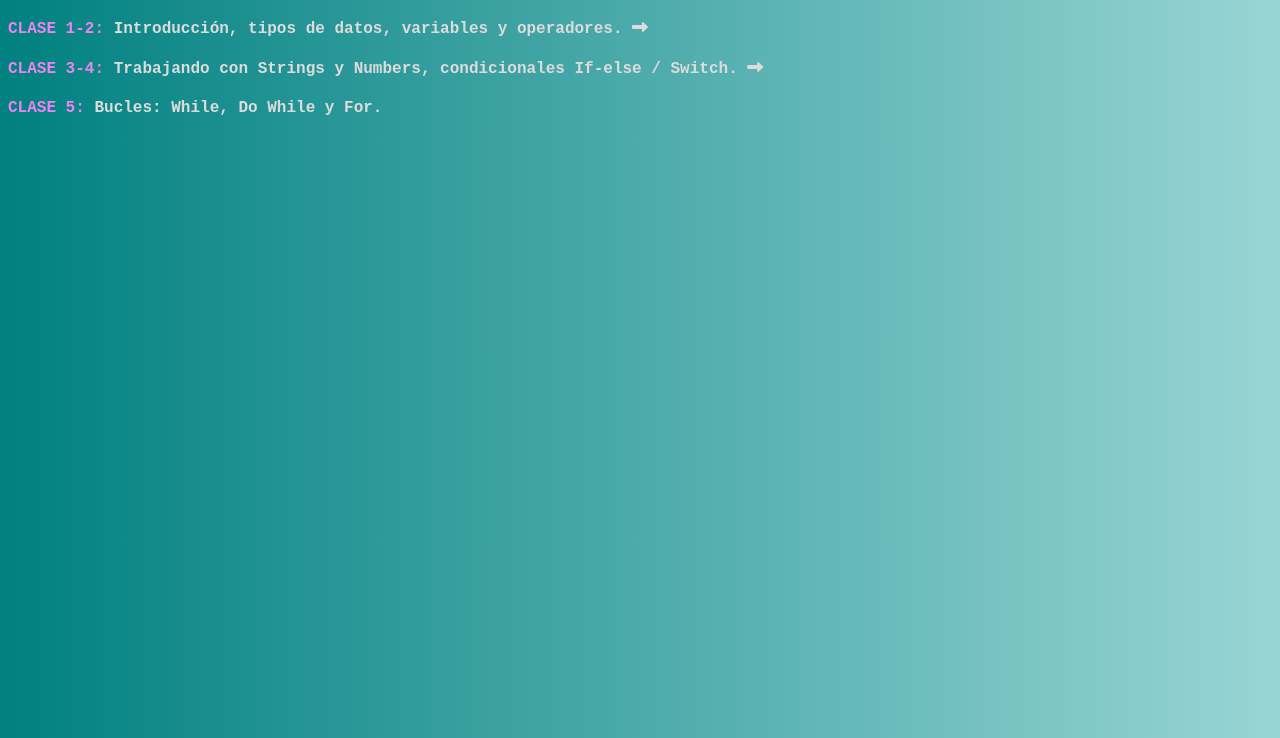
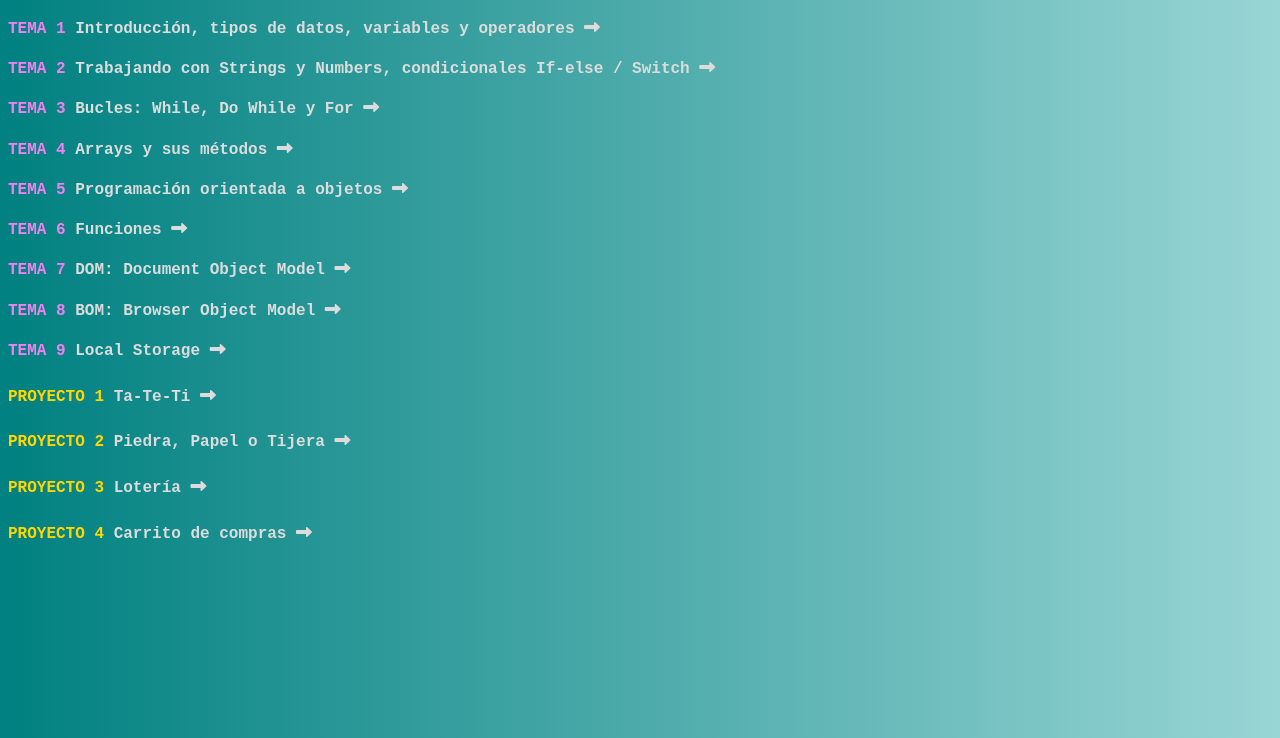
Before and after one commit to diegograssino/rcs-9i-js, a plain HTML site: page index.html in a window 1280 px wide. Shown: the part 62-800 px from the top of the page. Drawn offline with Linux system fonts and the light colour scheme.

Commit message:
Mod de la estructura general, agrego contenidos futuros

```diff
--- a/index.css
+++ b/index.css
@@ -31,6 +31,25 @@ h4 a:hover {
   text-decoration: underline;
 }
 
+h5 {
+  font-size: 1em;
+}
+
+h5 span {
+  color: gold;
+}
+
+h5 a {
+  color: gainsboro;
+  text-decoration: none;
+  transition: all 0.1s ease-in;
+}
+
+h5 a:hover {
+  color: white;
+  text-decoration: underline;
+}
+
 a {
   color: goldenrod;
   text-decoration: none;
--- a/index.html
+++ b/index.html
@@ -22,38 +22,82 @@
       <i class="fa-brands fa-js"></i> JAVASCRIPT
     </h1>
     <h4>
-      <span>CLASE 1-2:</span>
-      <a href="clases/clase1.html"
+      <span>TEMA 1</span>
+      <a href="temas/tema1.html"
         >Introducción, tipos de datos, variables y
-        operadores.
+        operadores
         <i class="fa-solid fa-right-long"></i
       ></a>
     </h4>
     <h4>
-      <span>CLASE 3-4:</span>
-      <a href="clases/clase2.html"
+      <span>TEMA 2</span>
+      <a href="temas/tema2.html"
         >Trabajando con Strings y Numbers,
-        condicionales If-else / Switch.
+        condicionales If-else / Switch
         <i class="fa-solid fa-right-long"></i
       ></a>
     </h4>
     <h4>
-      <span>CLASE 5:</span>
-      <a href="clases/clase5.html"
-        >Bucles: While, Do While y For.</a
-      >
-    </h4>
-    <!-- <h4>
-      <span>1)</span>
-      <a href="condicionales.html"
-        >Condicionales: If-else y Switch.</a
-      >
+      <span>TEMA 3</span>
+      <a href="temas/tema3.html"
+        >Bucles: While, Do While y For </a
+      ><i class="fa-solid fa-right-long"></i>
     </h4>
     <h4>
-      <span>2)</span>
-      <a href="bucles.html"
-        >Bucles: While, Do-While y For.</a
-      >
-    </h4> -->
+      <span>TEMA 4</span>
+      <a href="temas/tema4.html"
+        >Arrays y sus métodos </a
+      ><i class="fa-solid fa-right-long"></i>
+    </h4>
+    <h4>
+      <span>TEMA 5</span>
+      <a href="temas/tema5.html"
+        >Programación orientada a objetos </a
+      ><i class="fa-solid fa-right-long"></i>
+    </h4>
+    <h4>
+      <span>TEMA 6</span>
+      <a href="temas/tema6.html">Funciones </a
+      ><i class="fa-solid fa-right-long"></i>
+    </h4>
+    <h4>
+      <span>TEMA 7</span>
+      <a href="temas/tema6.html"
+        >DOM: Document Object Model </a
+      ><i class="fa-solid fa-right-long"></i>
+    </h4>
+    <h4>
+      <span>TEMA 8</span>
+      <a href="temas/tema6.html"
+        >BOM: Browser Object Model </a
+      ><i class="fa-solid fa-right-long"></i>
+    </h4>
+    <h4>
+      <span>TEMA 9</span>
+      <a href="temas/tema6.html">Local Storage </a
+      ><i class="fa-solid fa-right-long"></i>
+    </h4>
+    <h5>
+      <span>PROYECTO 1</span>
+      <a href="temas/tema6.html">Ta-Te-Ti </a
+      ><i class="fa-solid fa-right-long"></i>
+    </h5>
+    <h5>
+      <span>PROYECTO 2</span>
+      <a href="temas/tema6.html"
+        >Piedra, Papel o Tijera </a
+      ><i class="fa-solid fa-right-long"></i>
+    </h5>
+    <h5>
+      <span>PROYECTO 3</span>
+      <a href="temas/tema6.html">Lotería </a
+      ><i class="fa-solid fa-right-long"></i>
+    </h5>
+    <h5>
+      <span>PROYECTO 4</span>
+      <a href="temas/tema6.html"
+        >Carrito de compras </a
+      ><i class="fa-solid fa-right-long"></i>
+    </h5>
   </body>
 </html>
```
Also changed, not shown: temas/tema1.html (renamed from clases/clase1.html, +1 -1 lines), temas/tema2.html (renamed from clases/clase2.html, +2 -1 lines), temas/tema3.html (renamed from clases/clase5.html, +1 -1 lines), temas/tema4.html (added, +34 -0 lines), temas/tema1.js (renamed from clases/clase1.js), temas/tema2.js (renamed from clases/clase2.js), temas/tema3.js (renamed from clases/clase5.js), temas/tema4.js (added).
